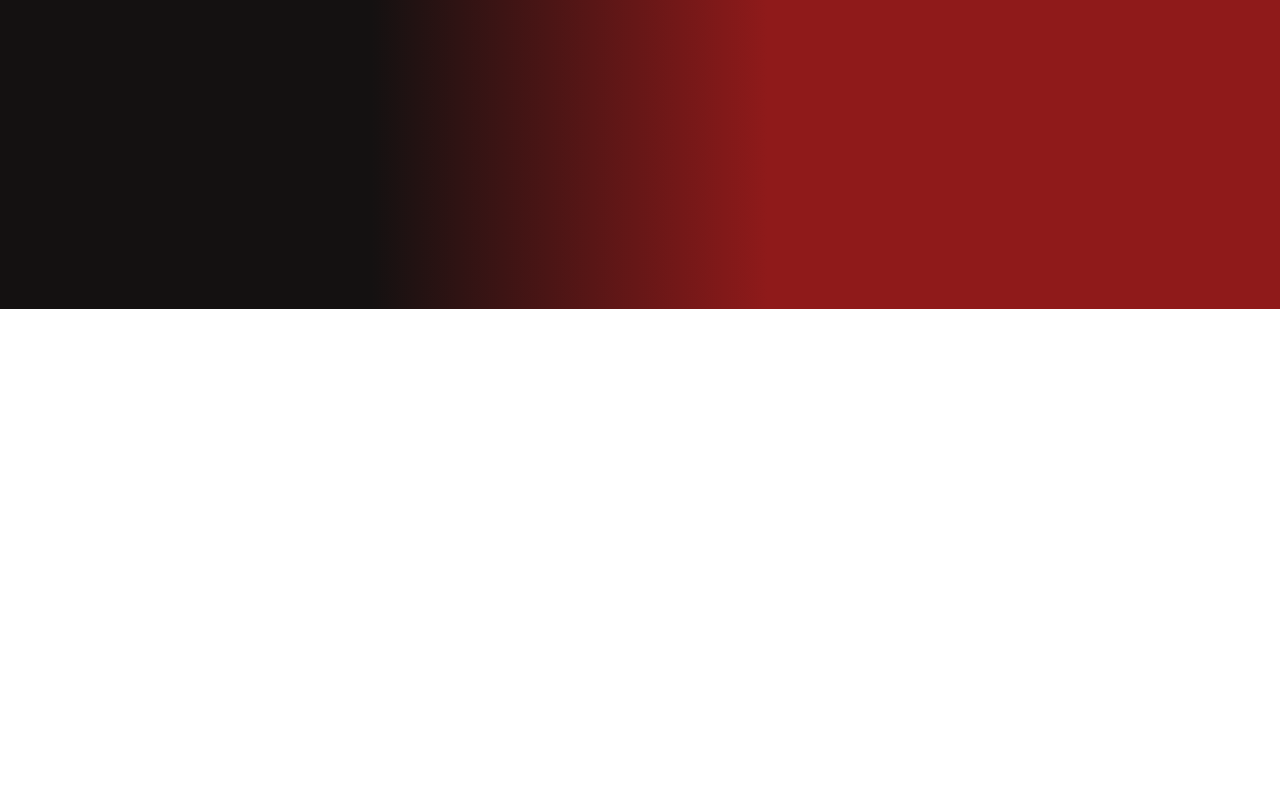
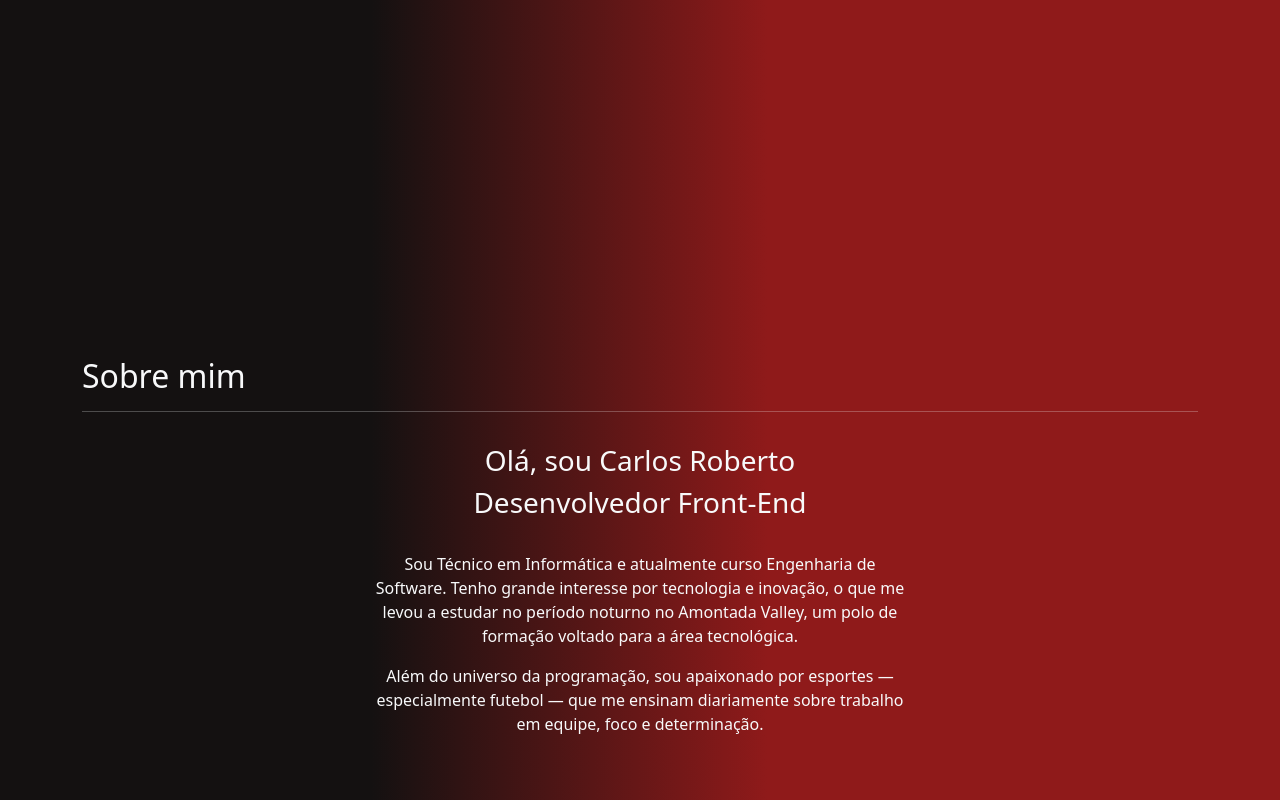
Before and after one commit to carlosroberto777/Portfolio, a plain HTML site: page index.html in a window 1280 px wide. Shown: the part 491-1291 px from the top of the page. Before the commit the page ends 800 px from the top, so only its background shows below. Drawn offline with nearby package versions, Linux system fonts and the light colour scheme.

Commit message:
feat: sobre mim

```diff
--- a/index.html
+++ b/index.html
@@ -48,6 +48,26 @@
       </section>
 
 
+      <!-- Sobre mim -->
+      <section id="Sobre-mim" class="py-5  text-light">
+        <div class="container">
+          <h2>Sobre mim</h2>
+          <hr>
+          <div class="row justify-content-center">
+
+            <div class="col-md-6 col-lg-6 justify-content-center text-center" >
+              <p>
+                <h3>Olá, sou Carlos Roberto</h3>
+                <h3 >Desenvolvedor Front-End</h3>
+                <br>
+                <p>Sou Técnico em Informática e atualmente curso Engenharia de Software. Tenho grande interesse por tecnologia e inovação, o que me levou a estudar no período noturno no Amontada Valley, um polo de formação voltado para a área tecnológica.</p>
+                <p>Além do universo da programação, sou apaixonado por esportes — especialmente futebol — que me ensinam diariamente sobre trabalho em equipe, foco e determinação.</p>
+            </div>
+          </div>
+        </div>
+    </section>
+
+
 
 
 
```
